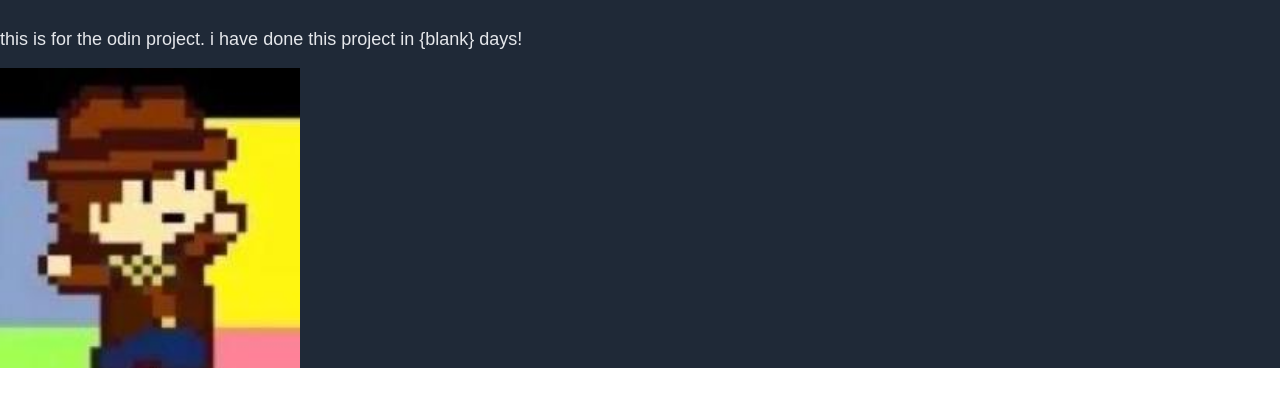
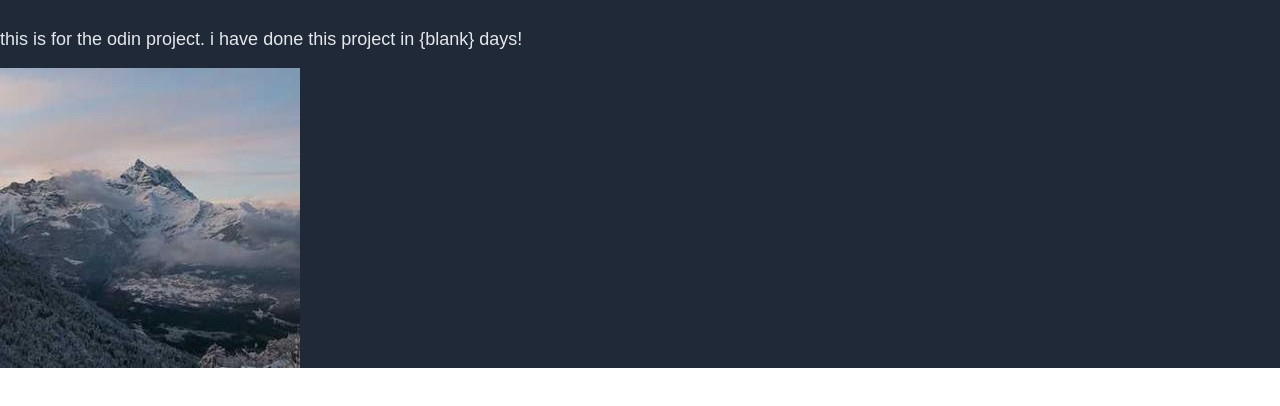
Before and after one commit to cyblcode/landing-page, a plain HTML site: page index.html in a window 1280 px wide. Shown: the part 170-576 px from the top of the page. Drawn offline with Linux system fonts and the light colour scheme.

Commit message:
updated the image again the image will remain until i decide on what image to use

```diff
--- a/index.html
+++ b/index.html
@@ -17,6 +17,6 @@
     </div>
     <h1 class="hero">hello, welcome to my landing page</h1>
     <p class="hero-text">this is for the odin project. i have done this project in {blank} days!</p>
-    <img class="hero-image" src="img/og pfp.jpeg" alt="og pfp">
+    <img class="hero-image" src="img/placeholder.jpg" alt="og pfp">
 </body>
 </html>
```
Also changed, not shown: img/og pfp.jpeg (deleted), img/placeholder.jpg (added).
